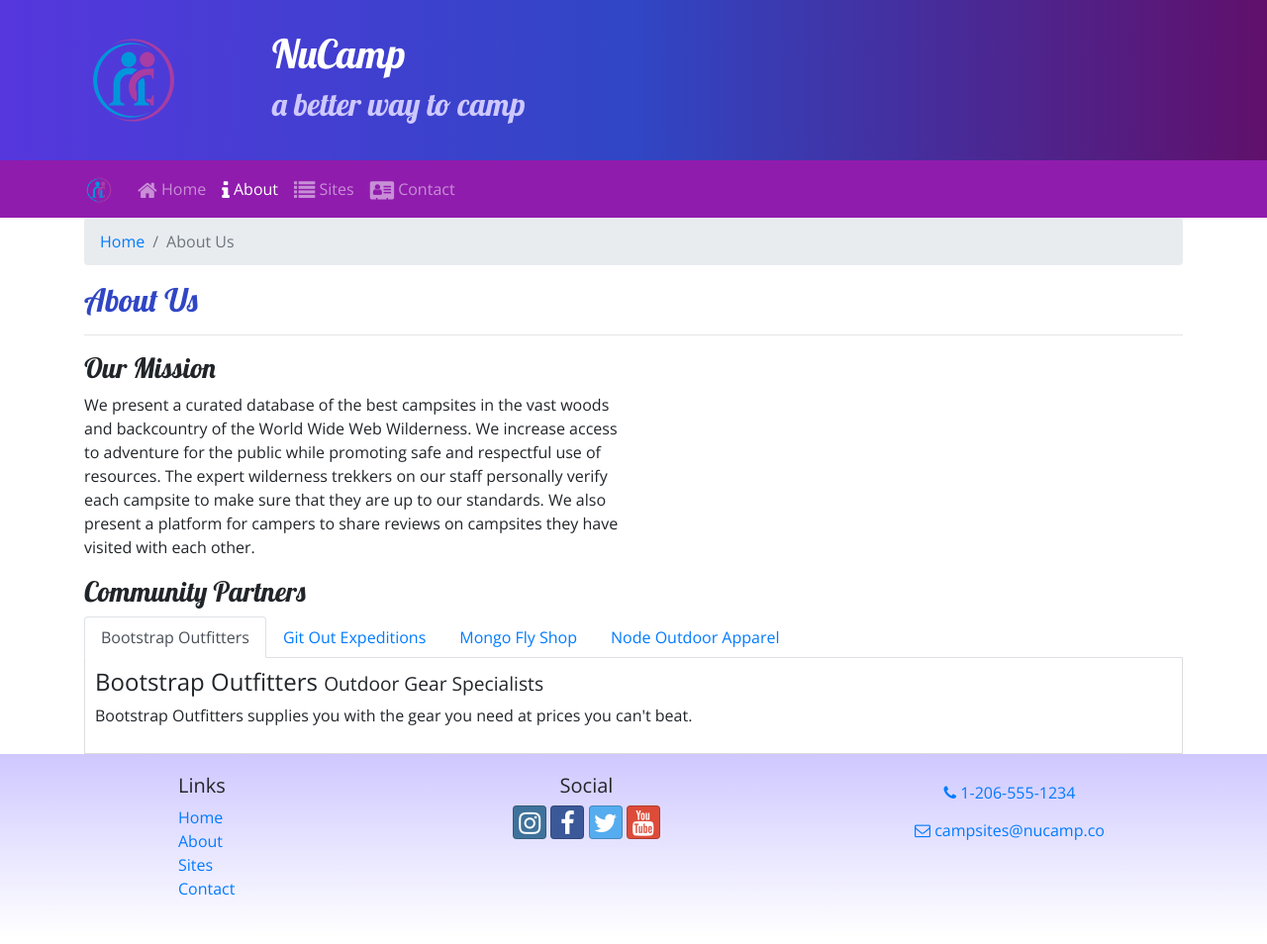
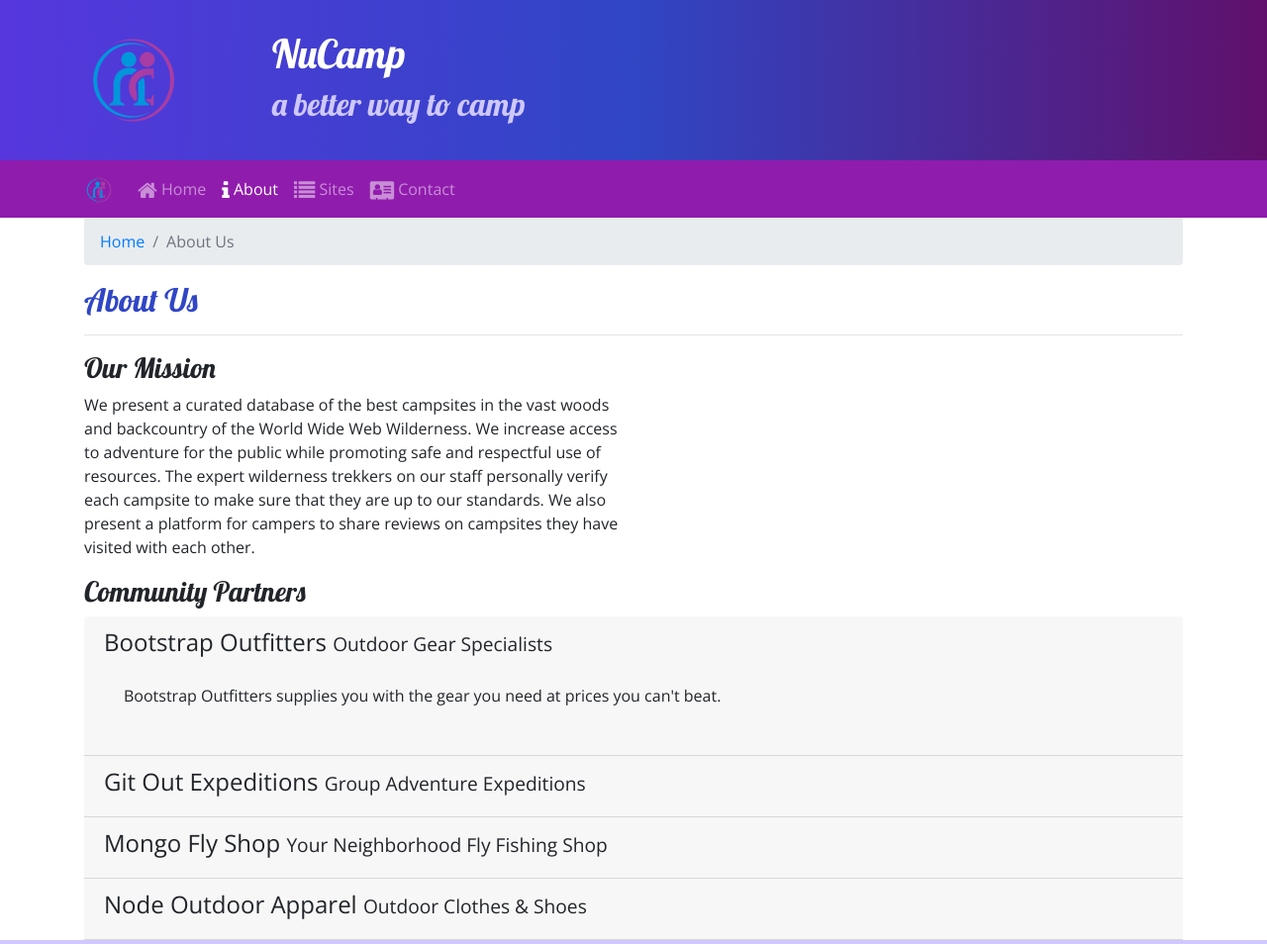
Before and after one commit to bthorndy/nucampsite, a website: page aboutus.html in a window 1280 px wide. Shown: the top 954 px of the page at 99% size. Drawn offline with nearby package versions, Linux system fonts and the light colour scheme.

Commit message:
Change tabs to accordion

```diff
--- a/aboutus.html
+++ b/aboutus.html
@@ -74,7 +74,7 @@
         <div class="row">
             <div class="col">
                 <h3>Community Partners</h3>
-                <ul class="nav nav-tabs">
+<!--                 <ul class="nav nav-tabs">
                     <li class="nav-item">
                         <a class="nav-link active" href="#bootstrap" role="tab" data-toggle="tab">Bootstrap Outfitters</a>
                     </li>
@@ -87,23 +87,55 @@
                     <li class="nav-item">
                         <a class="nav-link" href="#node" role="tab" data-toggle="tab">Node Outdoor Apparel</a>
                     </li>
-                </ul>
-                <div class="tab-content">
-                    <div role="tabpanel" class="tab-pane fade show active" id="bootstrap">
-                        <h4>Bootstrap Outfitters <small>Outdoor Gear Specialists</small></h4>
-                        <p class="d-none d-sm-block">Bootstrap Outfitters supplies you with the gear you need at prices you can't beat.</p>
+                </ul> -->
+                <div id="accordion">
+                    <div role="tab" class="card-header">
+                        <h4>
+                            <a data-toggle="collapse" data-target="#bootstrap">
+                                Bootstrap Outfitters <small>Outdoor Gear Specialists</small>
+                            </a>
+                        </h4>
+                        <div class="collapse show" id="bootstrap" data-parent="#accordion">
+                            <div class="card-body">
+                                <p class="d-none d-sm-block">Bootstrap Outfitters supplies you with the gear you need at prices you can't beat.</p>
+                            </div>
+                        </div>
                     </div>
-                    <div role="tabpanel" class="tab-pane fade" id="git">
-                        <h4>Git Out Expeditions <small>Group Adventure Expeditions</small></h4>
-                        <p class="d-none d-sm-block">Join Git Out Expeditions to explore new horizons with a group of other adventurers!</p>
+                    <div role="tab" class="card-header">
+                        <h4>
+                            <a class="collapsed" data-toggle="collapse" data-target="#git">
+                                Git Out Expeditions <small>Group Adventure Expeditions</small>
+                            </a>
+                        </h4>
+                        <div class="collapse" id="git" data-parent="#accordion">
+                            <div class="card-body">
+                                <p class="d-none d-sm-block">Join Git Out Expeditions to explore new horizons with a group of other adventurers!</p>
+                            </div>
+                        </div>
                     </div>
-                    <div role="tabpanel" class="tab-pane fade" id="mongo">
-                        <h4>Mongo Fly Shop <small>Your Neighborhood Fly Fishing Shop</small></h4>
-                        <p class="d-none d-sm-block">Need a new fishing pole, a tacklebox, or flies of all kinds? Stop by Mongo Fly Shop.</p>
+                    <div role="tab" class="card-header">
+                        <h4>
+                            <a class="collapsed" data-toggle="collapse" data-target="#mongo">
+                                Mongo Fly Shop <small>Your Neighborhood Fly Fishing Shop</small>
+                            </a>
+                        </h4>
+                        <div class="collapse" id="mongo" data-parent="#accordion">
+                            <div class="card-body">
+                                <p class="d-none d-sm-block">Need a new fishing pole, a tacklebox, or flies of all kinds? Stop by Mongo Fly Shop.</p>
+                            </div>
+                        </div>
                     </div>
-                    <div role="tabpanel" class="tab-pane fade" id="node">
-                        <h4>Node Outdoor Apparel <small>Outdoor Clothes & Shoes</small></h4>
-                        <p class="d-none d-sm-block">From polar fleeces to swimsuits, hiking boots to waders, a visit to Node will be sure to get you covered.</p>
+                    <div role="tab" class="card-header">
+                        <h4>
+                            <a class="collapsed" data-toggle="collapse" data-target="#node">
+                                Node Outdoor Apparel <small>Outdoor Clothes & Shoes</small>
+                            </a>
+                        </h4>
+                        <div class="collapse" id="node" data-parent="#accordion">
+                            <div class="card-body">
+                                <p class="d-none d-sm-block">From polar fleeces to swimsuits, hiking boots to waders, a visit to Node will be sure to get you covered.</p>
+                            </div>
+                        </div>
                     </div>
                 </div>
             </div>
--- a/css/styles.css
+++ b/css/styles.css
@@ -36,8 +36,6 @@ footer {
     background-color: #901CAD;
 }
 
-.tab-content {
-    border: 1px solid #DDD;
-    border-top: none;
-    padding: 10px;
+#accordion a {
+    cursor: pointer;
 }
```
